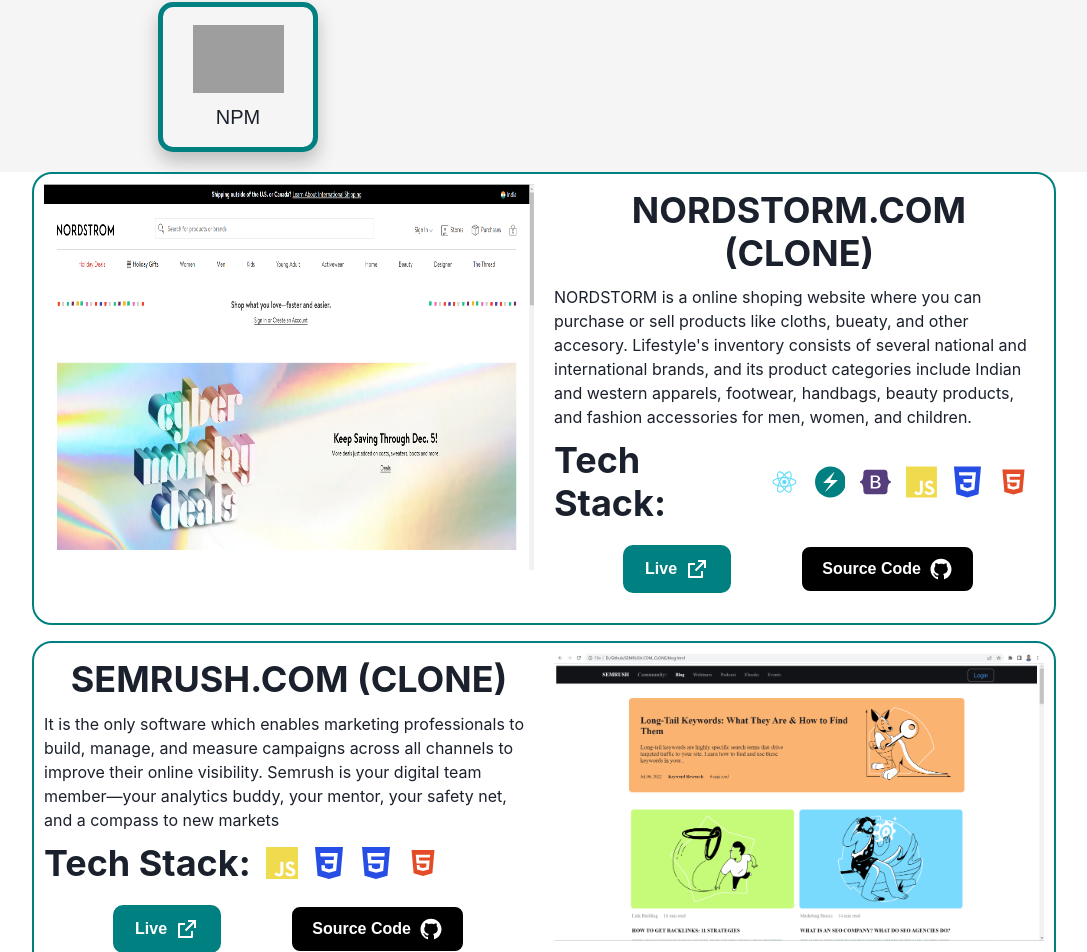
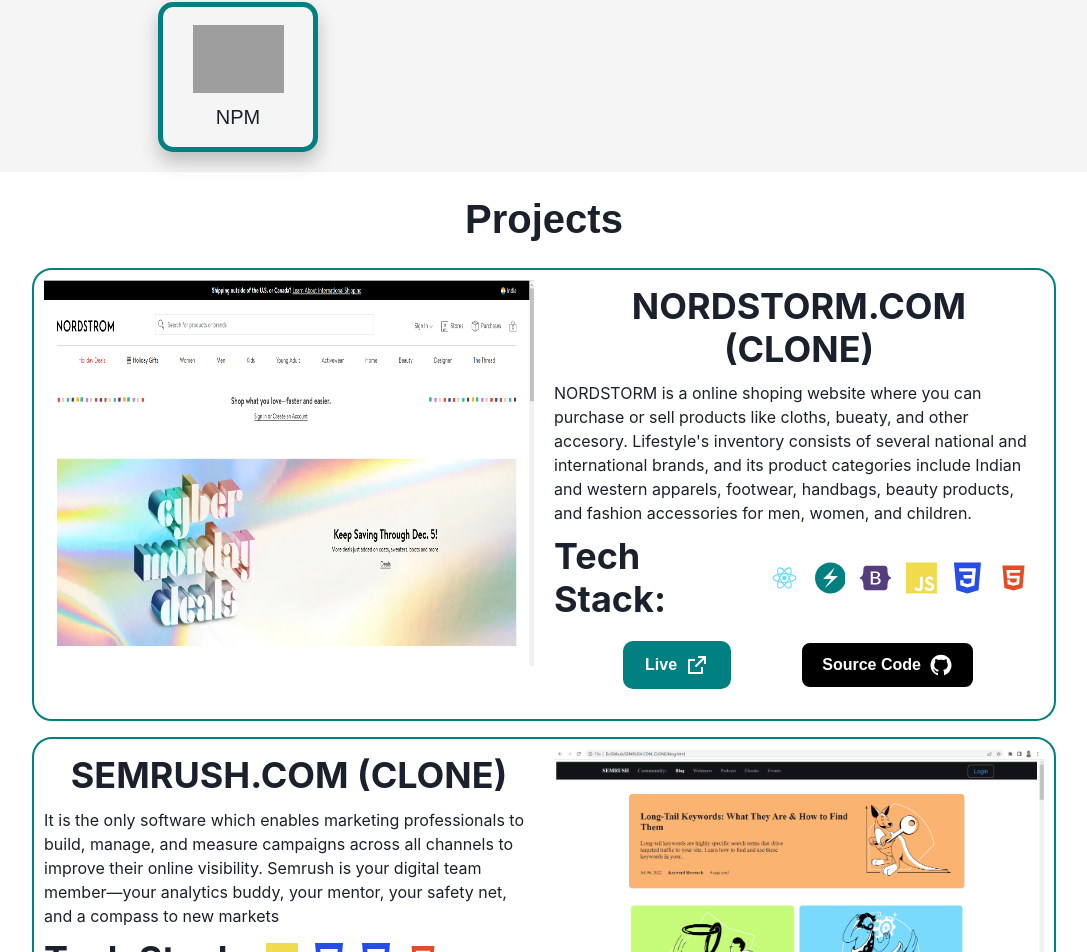
Before and after one commit to deepakkumarfathkar/deepakkumarfathkar.github.io, a React (Create React App) app: page / in a window 1280 px wide. Shown: the part 2322-3274 px from the top of the page, without its empty margins (96-1183 px from the left). Built offline with nearby package versions, Linux system fonts and the light colour scheme; grey boxes are pictures that could not be loaded.

Commit message:
head added to project

```diff
--- a/src/components/project/Projects.jsx
+++ b/src/components/project/Projects.jsx
@@ -16,7 +16,7 @@
 import { AiFillHtml5, AiFillGithub } from "react-icons/ai";
 import { RiExternalLinkLine } from "react-icons/ri";
 import { useEffect } from "react";
-import { Box,Heading } from "@chakra-ui/react";
+import { Box,Heading, Text } from "@chakra-ui/react";
 
 const Projects = () => {
   useEffect(() => {
@@ -98,6 +98,7 @@
   ];
   return (
     <Box w={"100%"} className="p-wrapper">
+      <p className="project-head">Projects</p>
       {projects.map((el, i) => (
         <ProjectCard
           key={el.title}
--- a/src/components/project/projects.style.css
+++ b/src/components/project/projects.style.css
@@ -83,6 +83,13 @@
     border:2px solid;
     background-color: black;
 }
+.project-head{
+    text-align: center;
+    font: 600 40px sans-serif;
+    margin-top: 10px;
+    padding-top: 15px;
+    margin-bottom: 10px;
+}
 @media screen and (max-width:700px) {
 .project{
     flex-direction: column;
```
